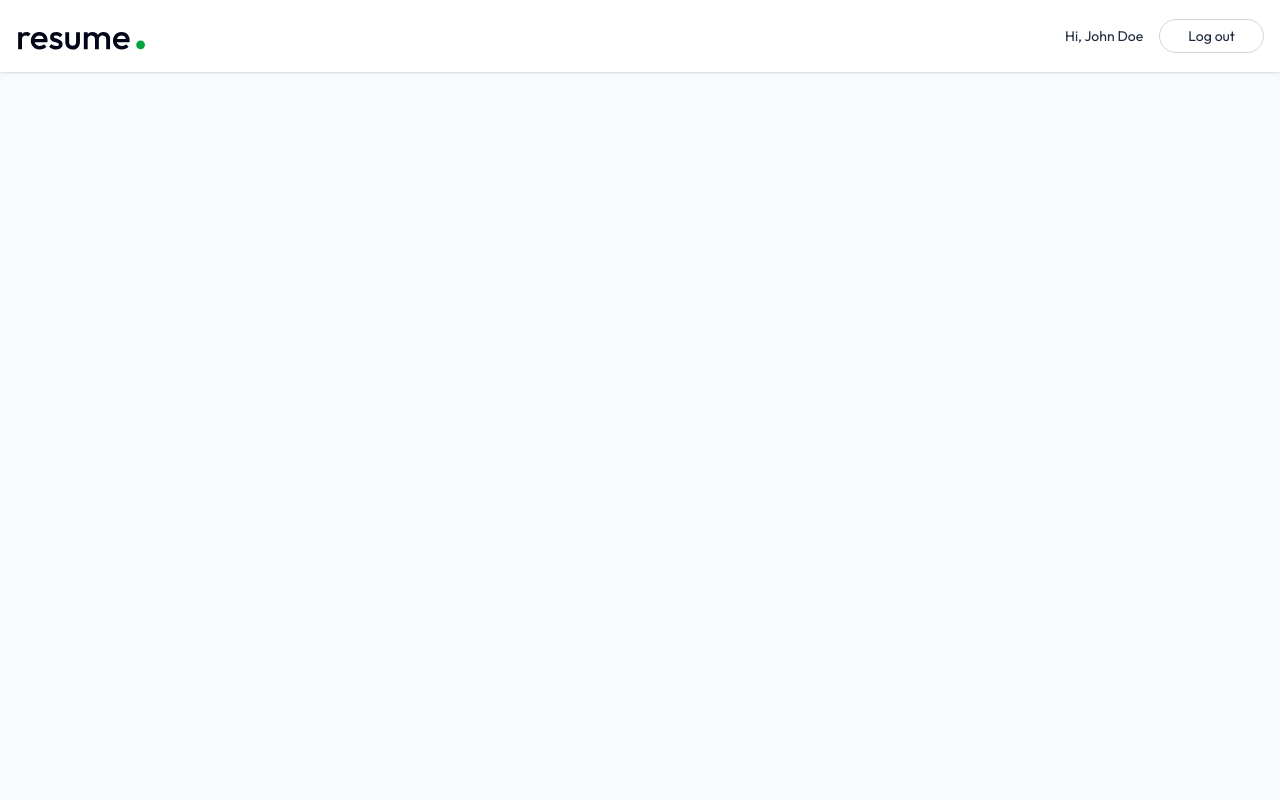
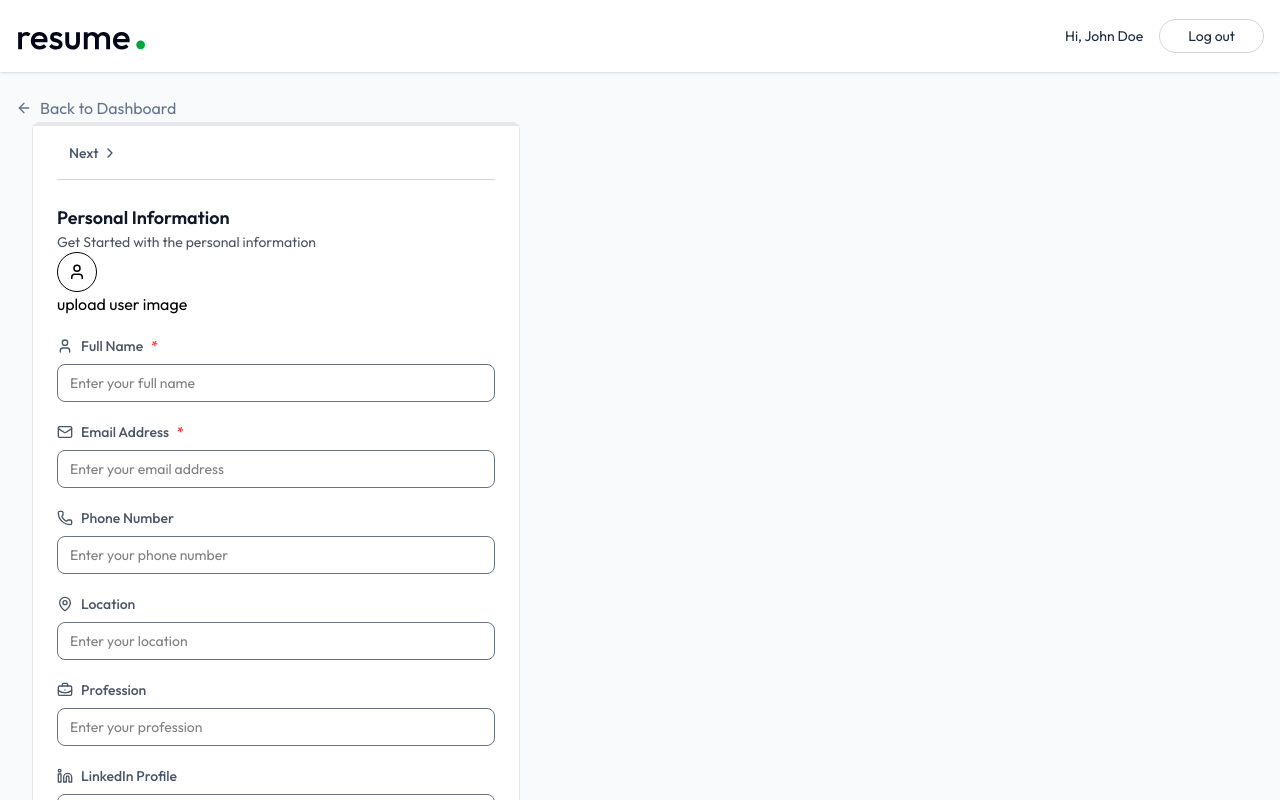
Before and after one commit to tushargupta8954/Resume-Builder, a React (Vite) app in the folder client/: page /app/builder/1 in a window 1280 px wide. Shown: the top 800 px of the page. Built offline with nearby package versions, Linux system fonts and the light colour scheme; a web font is replaced by a local one.

Commit message:
Created the Personal Information page in resume builder web app

```diff
--- /dev/null
+++ b/client/src/components/PersonalInfoForm.jsx
@@ -0,0 +1,75 @@
+import { BriefcaseBusiness, Globe, Icon, Linkedin, Mail, MapPin, Phone, User, UserIcon } from 'lucide-react'
+import React from 'react'
+
+const PersonalInfoForm = ({data, onChange, removeBackground, setRemoveBackground}) => {
+
+    const handleChange = (field, value)=>{
+        onChange({...data, [field]:value})
+    }
+
+    const fields = [
+        {key: 'full_name', label: "Full Name", icon: User, type: "text", required: true},
+        {key: 'email', label: "Email Address", icon: Mail, type: "email", required: true},
+        {key: 'phone', label: "Phone Number", icon: Phone, type: "tel"},
+        {key: 'location', label: "Location", icon: MapPin, type: "text"},
+        {key: 'profession', label: "Profession", icon: BriefcaseBusiness, type: "text"},
+        {key: 'linkedin', label: "LinkedIn Profile", icon: Linkedin, type: "text"},
+        {key: 'website', label: "Personal Webiste", icon: Globe, type: "url"}
+    ]
+
+
+
+  return (
+    <div>
+      <h3 className='text-lg font-semibold text-gray-900'>Personal Information</h3>
+      <p className='text-sm text-gray-600'>Get Started with the personal information</p>
+      <div className='flex items-center gap-2'>
+        <label >
+            {data.image ? (
+                <img src={typeof data.image === 'string' ? data.image : URL.createObjectURL(data.image)}
+                alt='user-image' className='w-16 h-16  rounded-full object-cover mt-5 ring ring-slate-300 hover:opacity-80 ' />
+            ) : (
+                <div>
+                    <UserIcon className='size-10 p-2.5 border rounded-full' />
+                    upload user image
+                </div>
+            )}
+            <input type="file" accept='image/jpeg, image/png' className='hidden' onChange={(e)=> handleChange("image", e.target.files[0]) } />
+        </label>
+        {typeof data.image === 'object' && (
+            <div className='flex flex-col gap-1 pl-4 text-sm'>
+                <p>Remove Background</p>
+                <label className='relative inline-flex items-center cursor-pointer text-gray-900 gap-3'>
+                    <input type='checkbox' className='sr-only peer' onChange={()=> setRemoveBackground(prev => !prev)} checked={removeBackground} />
+                    <div className='w-9 h-5 bg-slate-300 rounded-full peer peer-checked:bg-green-600 transition-colors duration-200'>
+
+                    </div>
+                    <span className='dot absolute left-1 top-1 w-3 h-3 bg-white rounded-full transition-transform duration-200 ease-in-out peer-checked:translate-x-4'></span>
+                </label>
+            </div>
+        )}
+
+      </div>
+
+        {fields.map((field)=>{
+            const Icon = field.icon;
+            return (
+                <div key={field.icon} className='space-y-1 mt-5 '>
+                    <label className='flex items-center gap-2 text-sm font-medium text-gray-600 '>
+                        <Icon className='size-4' />
+                        {field.label}
+                        {field.required && <span className='text-red-500'>*</span>}
+                    </label>
+                    <input type={field.type} value={data[field.key] || ""} onChange={(e)=>handleChange(field.
+                        key, e.target.value)} className='mt-1 w-full px-3 py-2 border border-gray-500
+                         rounded-lg focus:ring focus:ring-blue-500 focus:border-blue-500 outline-none
+                         transition-colors text-sm' placeholder={`Enter your ${field.label.toLowerCase()}`} required={field.required} />
+                </div>
+            )
+        })}
+
+    </div>
+  )
+}
+
+export default PersonalInfoForm
--- a/client/src/pages/ResumeBuilder.jsx
+++ b/client/src/pages/ResumeBuilder.jsx
@@ -1,11 +1,100 @@
 import React, { useEffect, useState } from 'react'
-import { useParams } from 'react-router-dom'
+import {Link, useParams } from 'react-router-dom'
 import { dummyResumeData } from '../assets/assets'
+import { ArrowLeftIcon, Briefcase, ChevronLeft, ChevronRight, FileText, FolderIcon, GraduationCap, Sparkles, User, UserIcon } from 'lucide-react'
+import PersonalInfoForm from '../components/PersonalInfoForm'
 
 const ResumeBuilder = () => {
+  const { resumeId } = useParams()
+
+  const [resumeData, setResumeData] = useState({
+    _id: '',
+    title: '',
+    personal_info: {},
+    professional_summary: "",
+    experience: [],
+    education: [],
+    project: [],
+    skills: [],
+    template: "classic",
+    accent_color: "#3B82F6",
+    public: false,
+  })
+
+  const loadExistingResume = async () => {
+    const resume = dummyResumeData.find(resume => resume._id === resumeId)
+    if(resume){
+      setResumeData(resume)
+      document.title = resume.title
+    }
+
+  }
+
+  const [activeSectionIndex, setActiveSectionIndex] = useState(0)
+  const [removeBackground, setRemoveBackground] = useState(false)
+  const sections = [
+    { id: "personal", name: "Personal Info", icon: User},
+    { id: "summary", name: "Summary", icon: FileText},
+    { id: "experience", name: "Experience", icon: Briefcase},
+    { id: "education", name: "Education", icon: GraduationCap},
+    { id: "projects", name: "Projects", icon: FolderIcon},
+    { id: "skills", name: "Skills", icon: Sparkles},
+  ]
+
+  const activeSection = sections[activeSectionIndex]
+
+  useEffect(()=>{
+    loadExistingResume()
+  },[])
 
   return (
-    <div>
+    <div className='max-w-7xl mx-auto px-4 py-6'>
+      <Link to={'/app'} className='inline-flex gap-2 items-center text-slate-500 hover:text-slate-700 transition-all'>
+      <ArrowLeftIcon className='size-4'/>Back to Dashboard
+      </Link>
+
+      <div className='max-w-7xl mx-auto px-4 pb-8 '>
+        <div className='grid lg:grid-cols-12 gap-8'>
+          {/* Left Panel - Form */}
+          <div className='relative lg:col-span-5 rounded-lg overflow-hidden'>
+            <div className='bg-white rounded-lg shadow-sm border border-gray-200 p-6 pt-1'>
+              {/* progress bar using activeSectionIndex */}
+              <hr className='absolute top-0 left-0 right-0 border-2 border-gray-200' />
+              <hr className='absolute top-0 left-0 h-1 bg-gradient-to-r from-green-500 to-green-600 border-none
+              transition-all duration-2000' style={{width: `${activeSectionIndex * 100 / (sections.length -1)}%`}} />
+              {/* Section Navigation */}
+              <div  className='flex justify-between items-center mb-6 border-b border-gray-300 py-1'>
+                <div>
+                  <div></div>
+                  <div className='flex items-center'>
+                    {activeSectionIndex !==0 &&(
+                      <button onClick={()=> setActiveSectionIndex((prevIndex)=> Math.max(prevIndex - 1,0))} className='flex items-center gap-1 p-3 rounded-lg text-sm font-medium text-gray-600 hover:bg-gray-50 transition-all' disabled={activeSectionIndex}>
+                        <ChevronLeft className='size-4'/>Previous
+                      </button>
+                    )}
+                    <button onClick={()=> setActiveSectionIndex((prevIndex)=> Math.min(prevIndex + 1, sections.length - 1))} className={`flex items-center gap-1 p-3 rounded-lg text-sm font-medium text-gray-600 hover:bg-gray-50 transition-all ${activeSectionIndex === sections.length - 1 && 'opacity-50'}`} disabled={activeSectionIndex === sections.length - 1}>
+                        Next <ChevronRight className='size-4'/>
+                      </button>
+
+                  </div>
+                </div>
+
+              </div>
+
+              {/* Form Content */}
+              <div className='space-y-6'>
+                {activeSection.id === 'personal' && (
+                  <PersonalInfoForm data={resumeData.personal_info} onChange={(data)=> setResumeData(prev => ({...prev, personal_info:data}))} removeBackground={removeBackground} setRemoveBackground={setRemoveBackground} />
+                )}
+
+              </div>
+            </div>
+          </div>
+
+          {/* Right Panel - Preview */}
+          <div></div>
+        </div>
+      </div>
 
     </div>
   )
```
